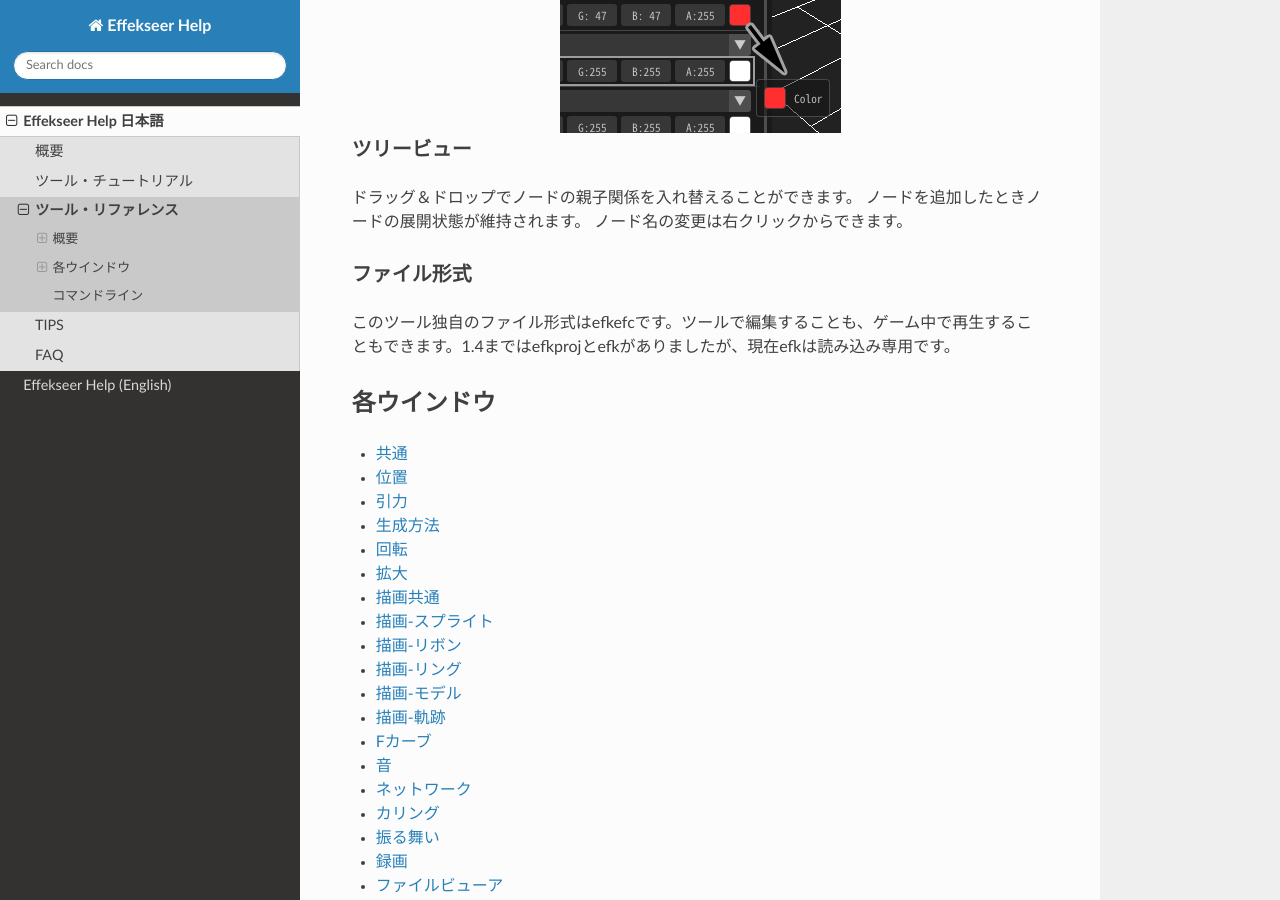
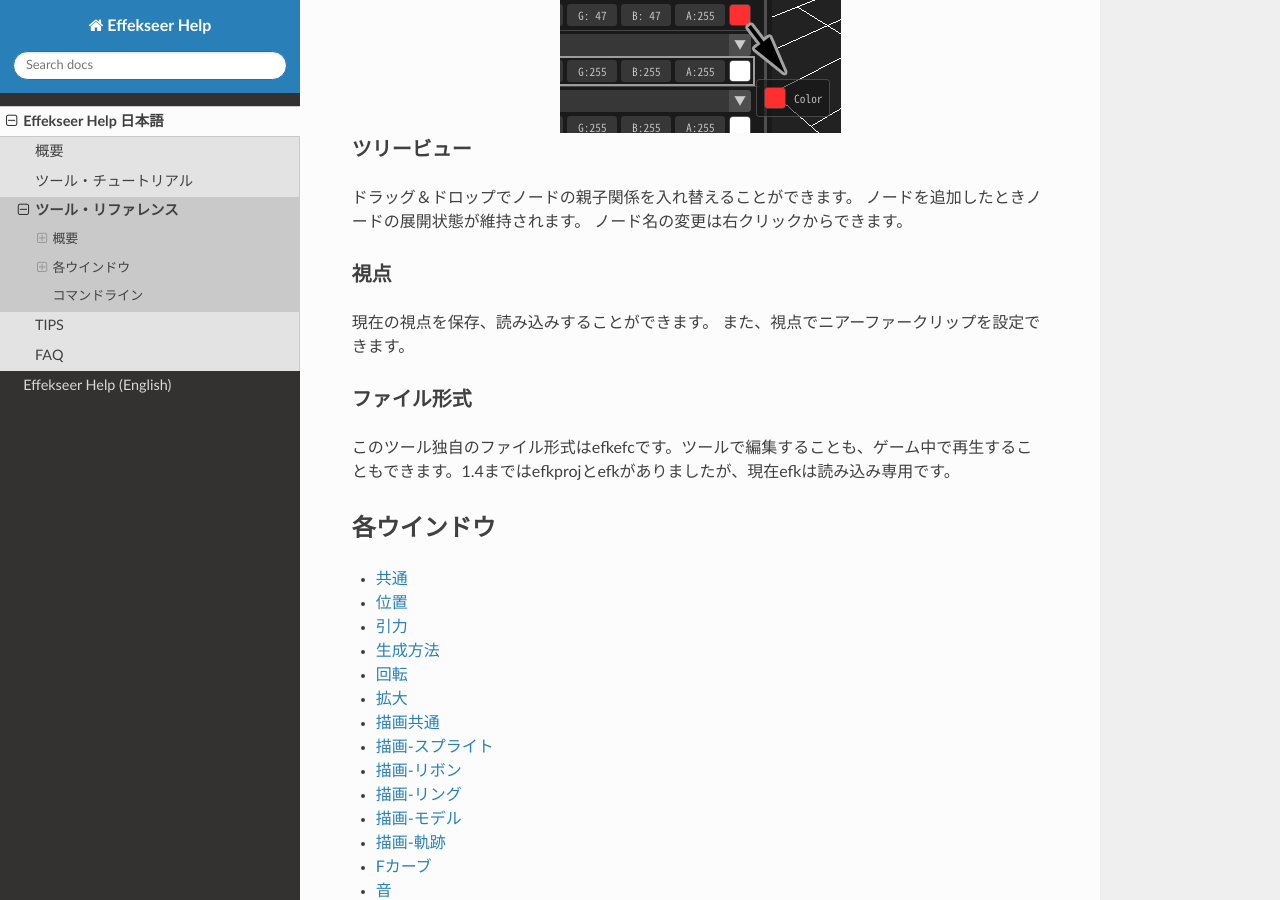
Before and after one commit to effekseer/docs_tool, a Sphinx documentation site: the page built from source/ja/ToolReference/index.md, in a window 1280 px wide and 900 px high, scrolled down 1924 px. Built offline with Sphinx 7.4.7 and the Read the Docs theme 2.0.0, drawn with Linux system fonts in a browser that asks for light colours.

Commit message:
Added index page

````diff
--- a/source/ja/ToolReference/index.md
+++ b/source/ja/ToolReference/index.md
@@ -66,10 +66,15 @@
 ```
 
 ### ツリービュー
+
 ドラッグ＆ドロップでノードの親子関係を入れ替えることができます。
 ノードを追加したときノードの展開状態が維持されます。
 ノード名の変更は右クリックからできます。
 
+### 視点
+
+現在の視点を保存、読み込みすることができます。
+また、視点でニアーファークリップを設定できます。
 
 ### ファイル形式
 
````
